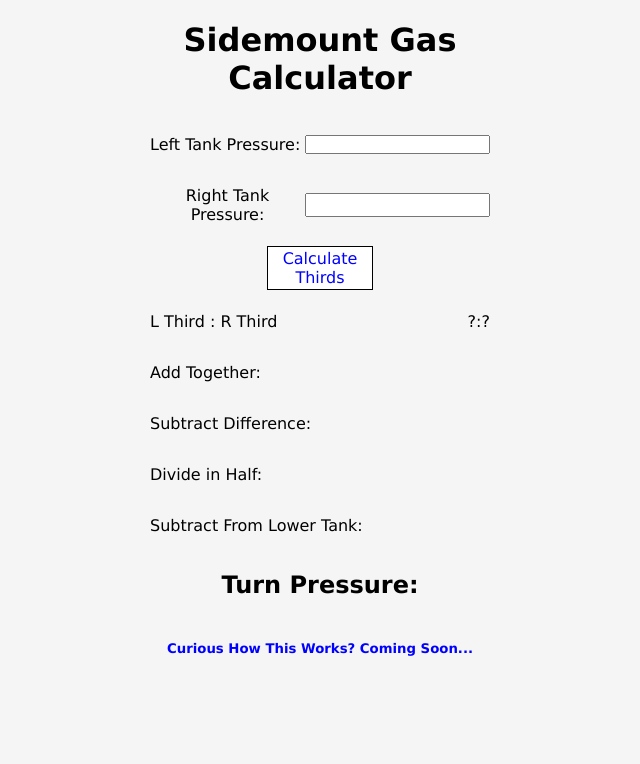
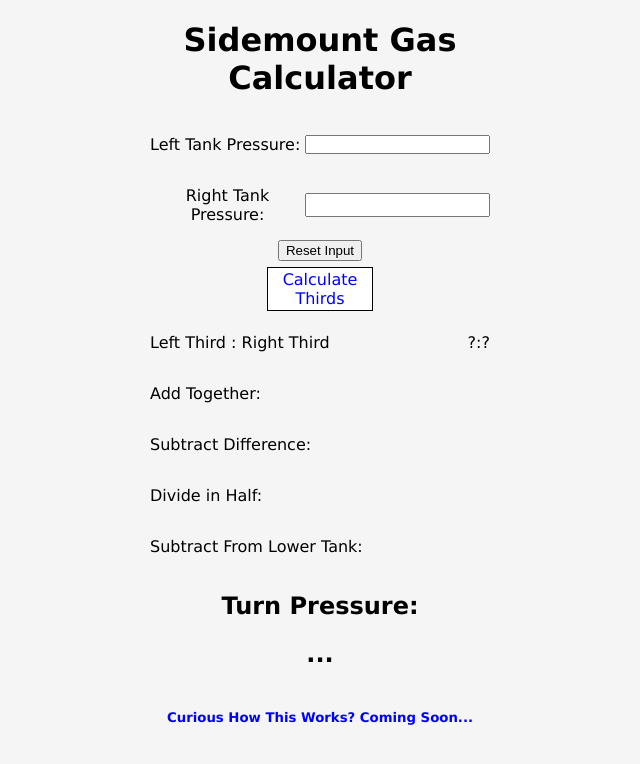
Before and after one commit to JohnMichaelD/Sidemount-Gas-Calculator, a React (Create React App) app: page / in a window 1280 px wide. Shown: the top 764 px of the page, without its empty margins (320-960 px from the left). Built offline with nearby package versions, Linux system fonts and the light colour scheme.

Commit message:
Added alert

```diff
--- a/src/App.css
+++ b/src/App.css
@@ -17,6 +17,7 @@
 .App-logo {
   height: 40vmin;
   pointer-events: none;
+
 }
 
 @media (prefers-reduced-motion: no-preference) {
@@ -39,6 +40,7 @@
 .pressureInput {
   height: 25%;
 }
+
 .answerButton {
   text-align: center;
   color: blue;
--- a/src/App.js
+++ b/src/App.js
@@ -8,6 +8,7 @@ class App extends React.Component {
       this.state={
         leftTankThird: "?",
         rightTankThird: "?",
+        finalResult: "...",
         step: "input"
 
       }
@@ -18,15 +19,25 @@ class App extends React.Component {
       let leftTankThird = Math.floor(leftTankPressure/3)
       console.log(leftTankThird)
 
-      if (leftTankThird === 10) {
+      if (leftTankThird >= 15) {
         console.log("it's gonna blow!")
       } else {
         console.log("you're okay")
       }
 
+
+
       let rightTankPressure=document.getElementById("rTankPressure").value
       let rightTankThird=Math.floor(rightTankPressure/3)
       console.log(rightTankThird)
+
+      if (rightTankPressure <= 15) {
+        alert("Warning: Starting a dive with a tank below 1500 PSI / 100 BAR is NOT reccomended.")
+      } else if (leftTankPressure <= 15) {
+        alert("Warning: Starting a dive with a tank below 1500 PSI / 100 BAR is NOT reccomended.")
+      } else {
+        console.log("you're okay")
+      }
 
       this.setState({
         leftTankThird: leftTankThird,
@@ -98,6 +109,9 @@ class App extends React.Component {
               <p>Right Tank Pressure:</p>
               <input className="pressureInput" id="rTankPressure"></input>
             </div>
+            <div>
+              <input type="reset" value="Reset Input" className="resetButton"></input>
+            </div>
 
             {this.state.step === "input" ? <div onClick={()=>{this.calculateThirds()}} className="answerButton">Calculate Thirds</div> : ""}
             {this.state.step === "thirds" ? <div onClick={()=>{this.addTogether()}} className="answerButton">Add Together</div> : ""}
@@ -108,7 +122,7 @@ class App extends React.Component {
             {this.state.step === "finalResult" ? <div onClick={()=>{this.finalResult()}} className="answerButton">Done!</div> : ""}
 
             <div className="tankPressureRow">
-              <p>L Third : R Third</p>
+              <p>Left Third : Right Third</p>
               <p>{this.state.leftTankThird}:{this.state.rightTankThird}</p>
             </div>
             <div className="tankPressureRow">
```
